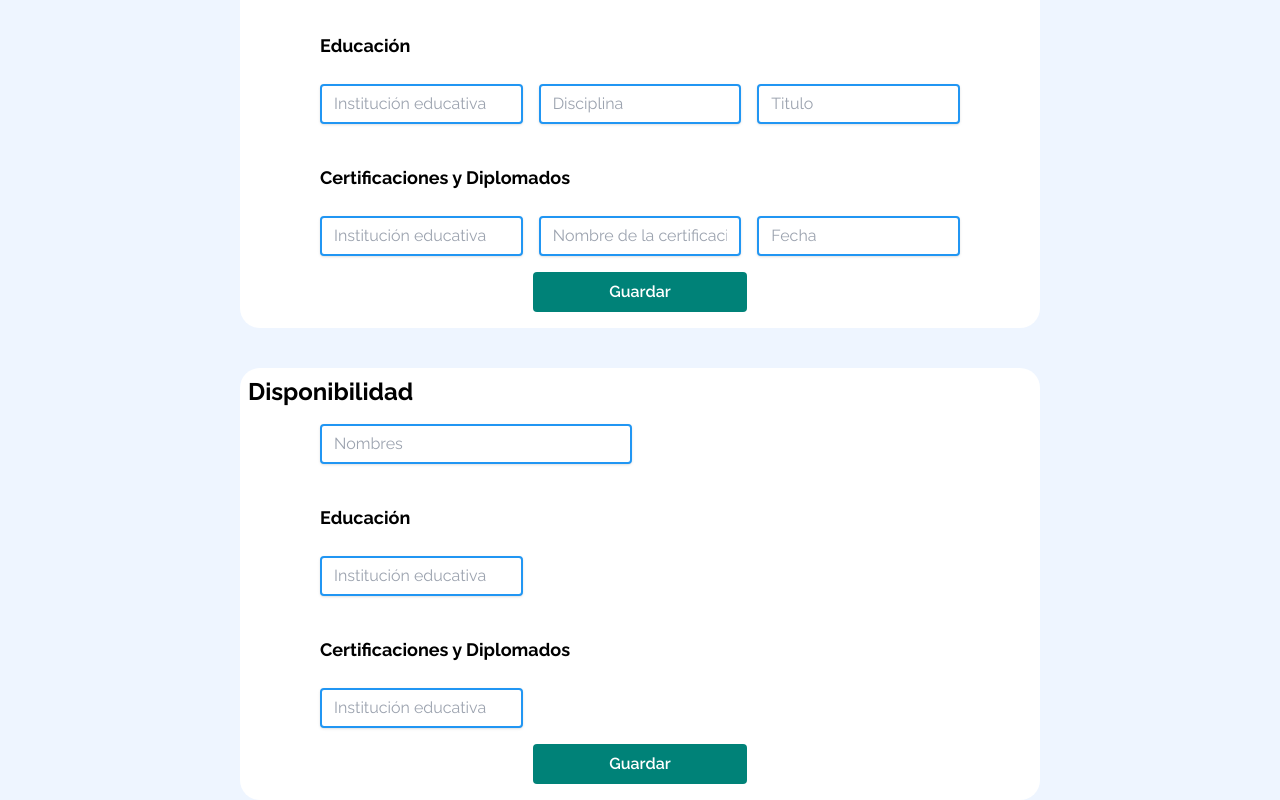
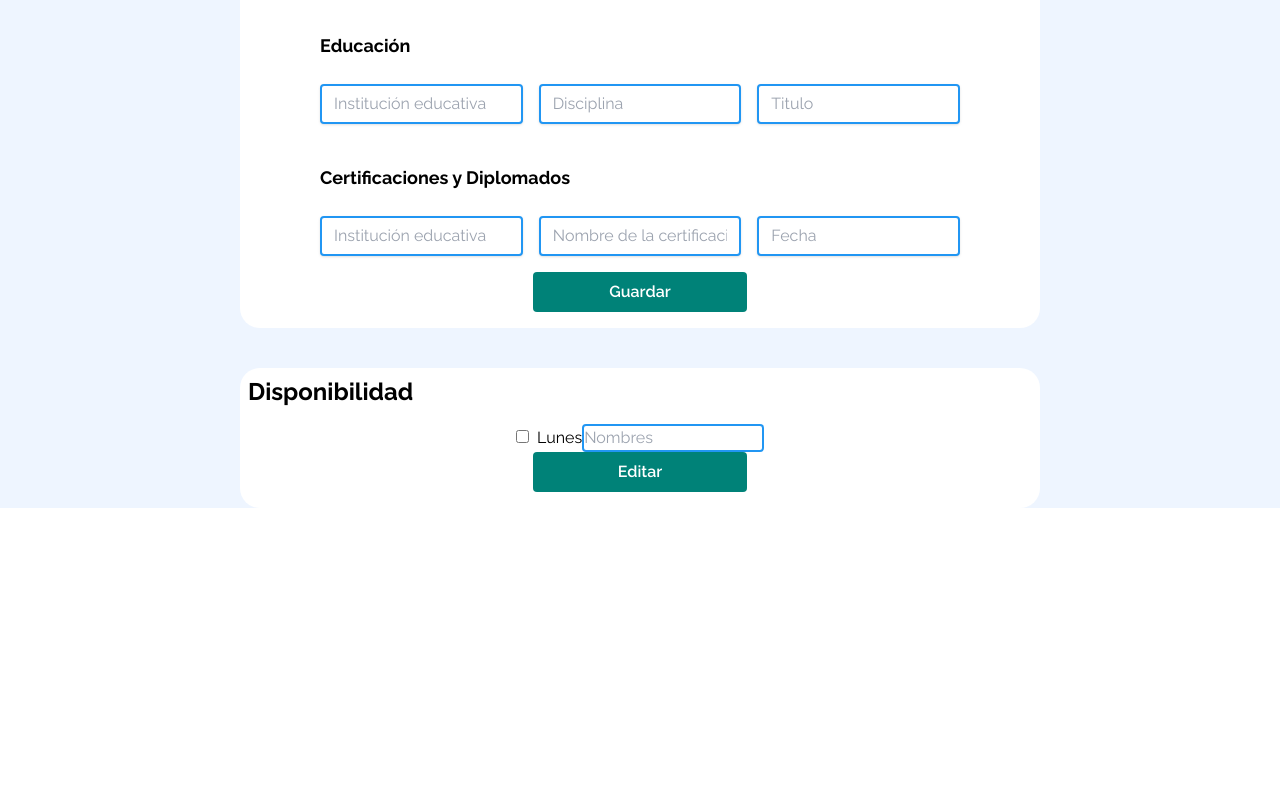
Before and after one commit to KodeClinic/front_KodeClinic, a Next.js app: page /ProfileInformation in a window 1280 px wide. Shown: the part 532-1332 px from the top of the page. After the commit the page ends 1040 px from the top, so only its background shows below. Built offline with nearby package versions, Linux system fonts and the light colour scheme.

Commit message:
Checkbox created

```diff
--- a/pages/ProfileInformation.jsx
+++ b/pages/ProfileInformation.jsx
@@ -1,8 +1,14 @@
-import React from "react";
+
 import clsx from "clsx";
 import NavBarSpe from "@/components/NavBarSpe";
+import React, { useState } from 'react';
 
 export default function ProfileInformation() {
+  const [isChecked, setIsChecked] = useState(false);
+
+  const handleCheckboxChange = () => {
+    setIsChecked(!isChecked);
+  };
   return (
     <div className="bg-background min-h-screen w-full">
       <NavBarSpe pageName={"Informacion de perfil"} />
@@ -144,53 +150,31 @@ export default function ProfileInformation() {
 
                 {/* Formulario datos principales*/}
                 <form className="lg:mx-20 mx-auto items-center bg-white px-8 pt-1 pb-8 mb-4 lg:w-auto lg:p-0 mt-4">
-                  <div className="mb-0">
-                    {/* Información de contacto */}
-                    <div className="flex flex-col lg:grid-cols-2 lg:grid lg:gap-4">
-                      <input
-                        className="shadow mb-4 flex appearance-none border-2 border-primary_main rounded w-full py-2 px-3 text-gray-700 leading-tight focus:outline-none focus:shadow-outline lg:mb-4"
+                <div>
+                  <input
+                    type="checkbox"
+                    id="miCheckbox"
+                    name="miCheckbox"
+                    className="rounded border-gray-300 focus:border-blue-500 focus:ring-blue-500"
+                    checked={isChecked}
+                    onChange={handleCheckboxChange}
+                  />
+                  <label htmlFor="miCheckbox" className="ml-2 text-gray-700">Lunes</label>
+                  <input
+                        className=" border-2 border-primary_main rounded text-gray-700 "
                         id="telefono"
                         type="tel"
                         placeholder="Nombres"
                       />
+                </div>
 
-
-                    </div>
-                  </div>
-                  <div className="mb-0">
-                    {/* Información de emergencia */}
-                    <p className="py-6 text-lg justify-start text-left font-bold">Educación</p>
-                    <div className="flex flex-col lg:grid-cols-3 lg:grid lg:gap-4">
-                      <input
-                        className="shadow mb-4 flex appearance-none border-2 border-primary_main rounded w-full py-2 px-3 text-gray-700 leading-tight focus:outline-none focus:shadow-outline lg:mb-4"
-                        id="contacto_emergencia_1"
-                        type="tel"
-                        placeholder="Institución educativa"
-                      />
-
-                    </div>
-                  </div>
-
-                  <div className="mb-0">
-                    {/* Información de emergencia */}
-                    <p className="py-6 text-lg justify-start text-left font-bold">Certificaciones y Diplomados</p>
-                    <div className="flex flex-col lg:grid-cols-3 lg:grid lg:gap-4">
-                      <input
-                        className="shadow mb-4 flex appearance-none border-2 border-primary_main rounded w-full py-2 px-3 text-gray-700 leading-tight focus:outline-none focus:shadow-outline lg:mb-4"
-                        id="contacto_emergencia_1"
-                        type="tel"
-                        placeholder="Institución educativa"
-                      />
-
-                    </div>
-                  </div>
 
                   {/* Botón de guardar */}
                   <button
                     className="bg-green_button w-full lg:w-1/3 hover:bg-blue-700 text-white font-semibold py-2 px-4 rounded focus:outline-none focus:shadow-outline"
                     type="button"
                   >
-                    Guardar
+                    Editar
                   </button>
                 </form>
               </div>
```
